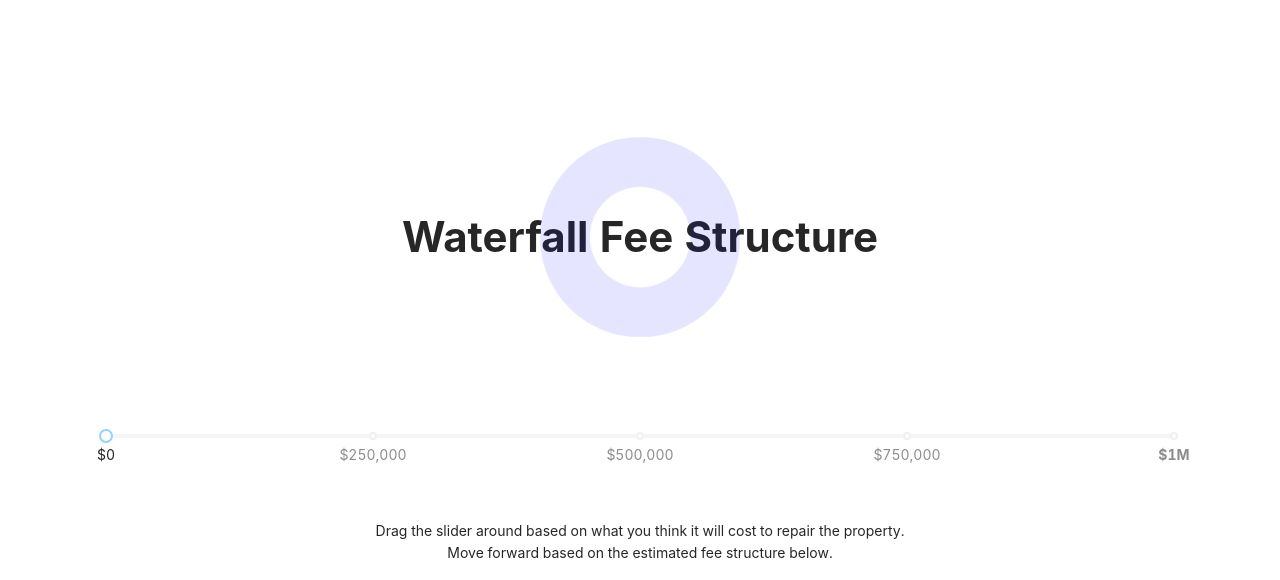
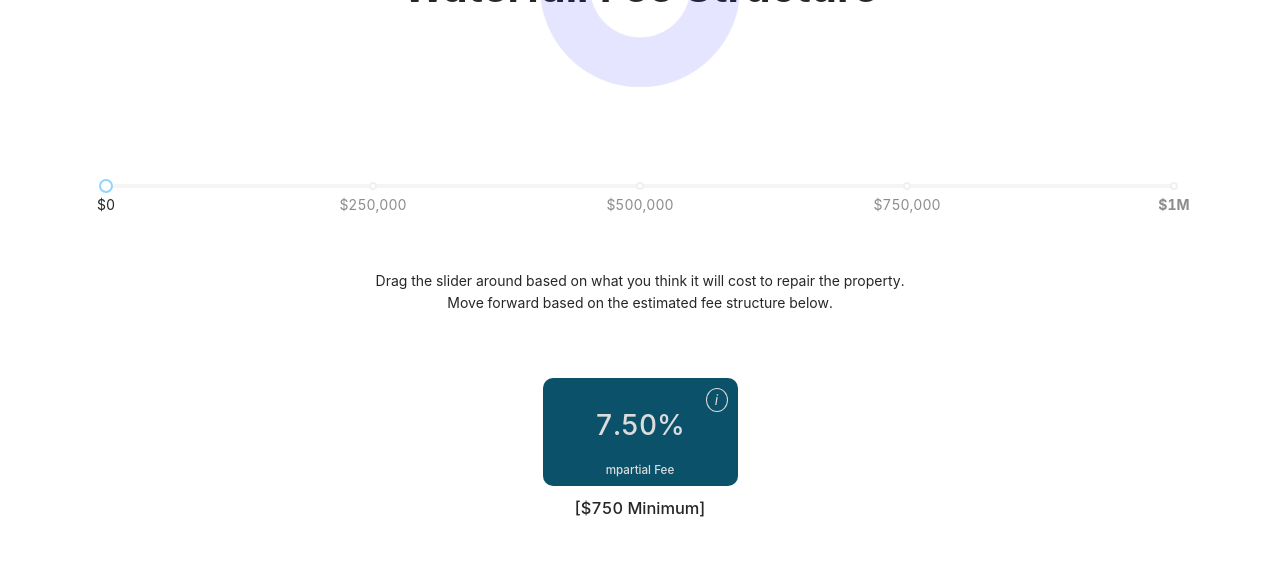
Before and after one commit to MuhammadBilal-arch/mpartial-theme, a React (Create React App) app: page / in a window 1280 px wide. Shown: the part 1565-2145 px from the top of the page. Built offline with nearby package versions, Linux system fonts and the light colour scheme.

Commit message:
Fixes sections margin and paddings

```diff
--- a/src/components/FeeStructure/FeeStructure.module.css
+++ b/src/components/FeeStructure/FeeStructure.module.css
@@ -1,13 +1,11 @@
 .FeeStructureSection{
-    /* width:100%; */
-    margin-top: 50px;
     z-index: 3;
-    padding:150px 100px;
+    padding:50px 100px 0 100px;
     text-align: center;
 }
 
 .FeeShow{
-    padding:100px 0px;
+    padding:100px 0px 0px 0px;
 }
 
 .FeeShowdata{
--- a/src/components/HowItWork/HIW.module.css
+++ b/src/components/HowItWork/HIW.module.css
@@ -2,7 +2,7 @@
     background-color: rgba(0, 0, 0, 0.1);
     width:100%;
     z-index: 3;
-    padding:150px 100px;
+    padding:100px 100px;
     text-align: center;
 }
 
@@ -82,6 +82,16 @@
 }
 
 @media only screen and (max-width: 450px) {
+
+    .HowItWorkSection{
+
+        padding:50px 25px;
+    }
+
+    .HiwCard div{
+        padding:50px 0px 0px 0px;
+        color:black;
+    }
     .HiwCard{
         flex-direction: column;
     }
```
